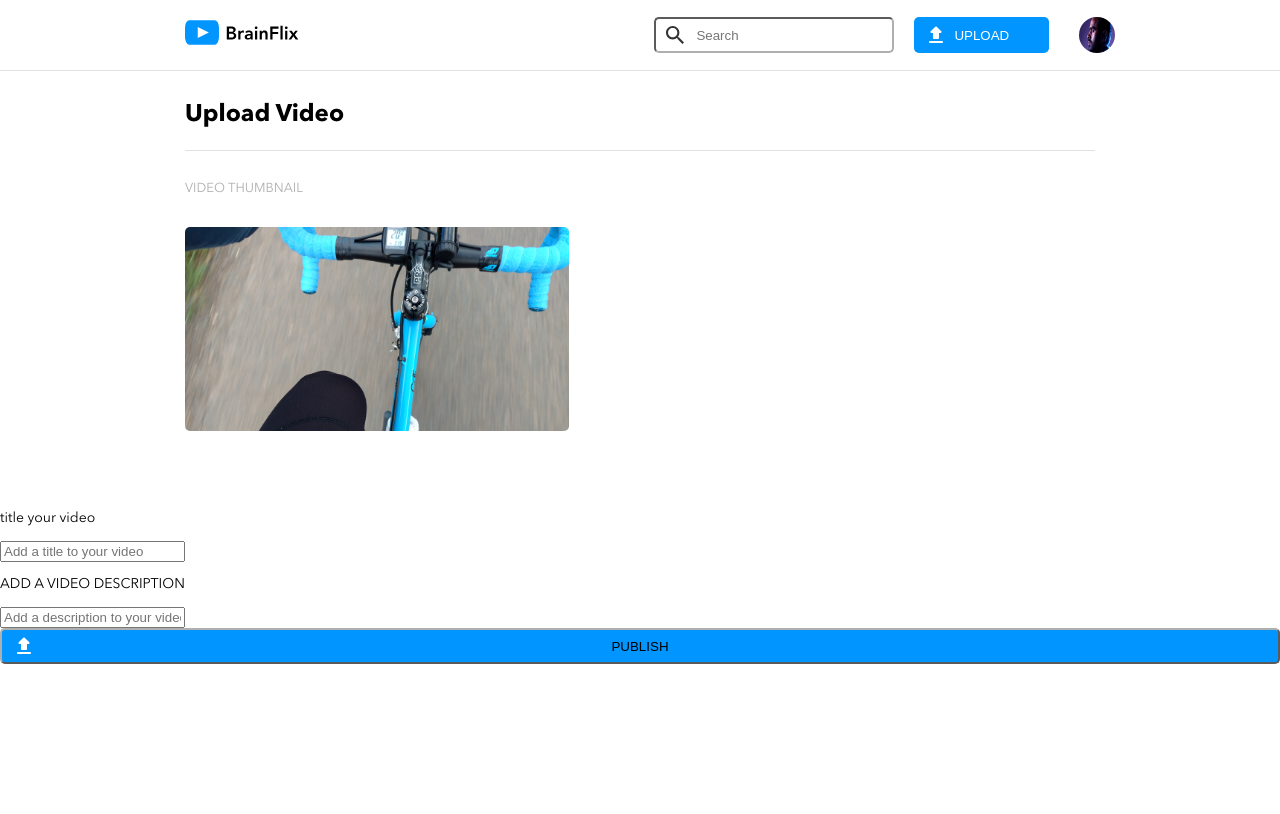
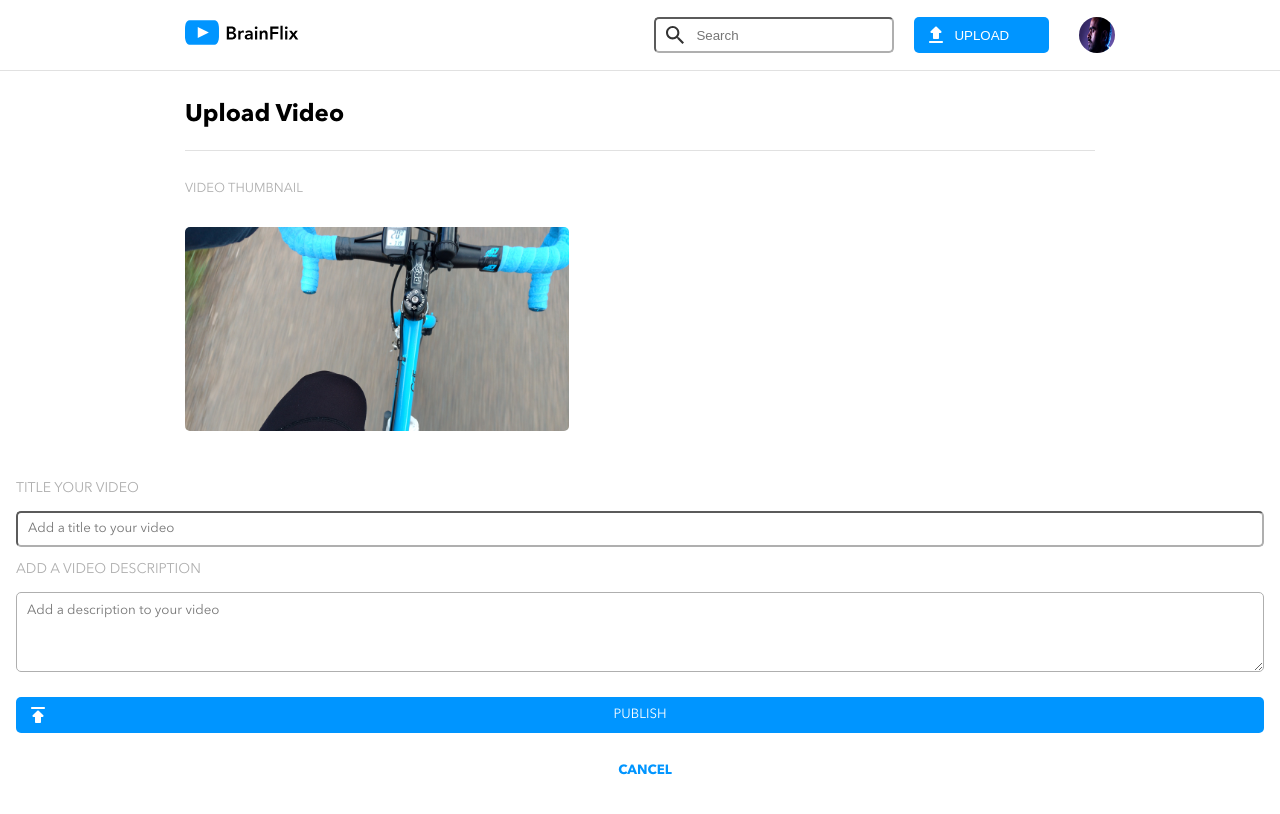
Before and after one commit to Kimberlynolsin/Brainflix-Client, a React (Create React App) app: page /upload in a window 1280 px wide. Shown: the top 814 px of the page. Built offline with nearby package versions, Linux system fonts and the light colour scheme.

Commit message:
Applied styling to form

```diff
--- a/src/pages/UploadVideo/UploadVideo.js
+++ b/src/pages/UploadVideo/UploadVideo.js
@@ -11,8 +11,8 @@ const UploadVideo = () => {
         <div className="upload__container">
           <img className="upload__preview" src={preview} alt="bicycle"></img>
         </div>
-      </section>
-      <form className="upload__form">
+
+        <form className="upload__form">
           <label className="upload__form__label">
             <p className="upload__form__title">title your video </p>
             <input type="text" placeholder="Add a title to your video"></input>
@@ -21,13 +21,15 @@ const UploadVideo = () => {
             <p className="upload__form__description__title">
               add a video description
             </p>
-            <input
+            <textarea
               type="text"
               placeholder="Add a description to your video"
-            ></input>
+            ></textarea>
           </label>
-          <input type="submit" value="PUBLISH"></input>
+          <input type="submit" value="PUBLISH" class="publish"></input>
+          <input type="submit" value="CANCEL" class="cancel"></input>
         </form>
+      </section>
     </>
   );
 };
--- a/src/pages/UploadVideo/UploadVideo.scss
+++ b/src/pages/UploadVideo/UploadVideo.scss
@@ -58,18 +58,44 @@
   &__form {
     display: flex;
     flex-direction: column;
-    &___title{
+    margin: $margin-mobile;
+
+    &__title,
+    &__description__title {
       text-transform: uppercase;
+      color: $silver;
     }
 
-    &__description__title {
-      text-transform: uppercase;
+    input,
+    textarea {
+      @include icon-input;
+      width: 100%;
+      padding: 0;
     }
 
-    [type="submit"] {
-      background: url(../../assets/images/upload.svg);
+    input {
+      padding-left: 1rem;
+      font-family: "Avenir";
+    }
+    textarea {
+      padding: 1rem;
+      font-family: "Avenir";
+      height: 10vh;
+    }
+    .publish {
+      background: url(../../assets/images/publish.svg);
       background-color: $brainflix-blue;
-      @include icon-input
+      border: none;
+      color: white;
+      margin-top: 2rem;
+      @include icon-input;
+    }
+    .cancel{
+      color: $brainflix-blue;
+      margin-top: 2rem;
+      background-color: white;
+      border: none;
+      font-weight: bold;
     }
   }
 }
```
